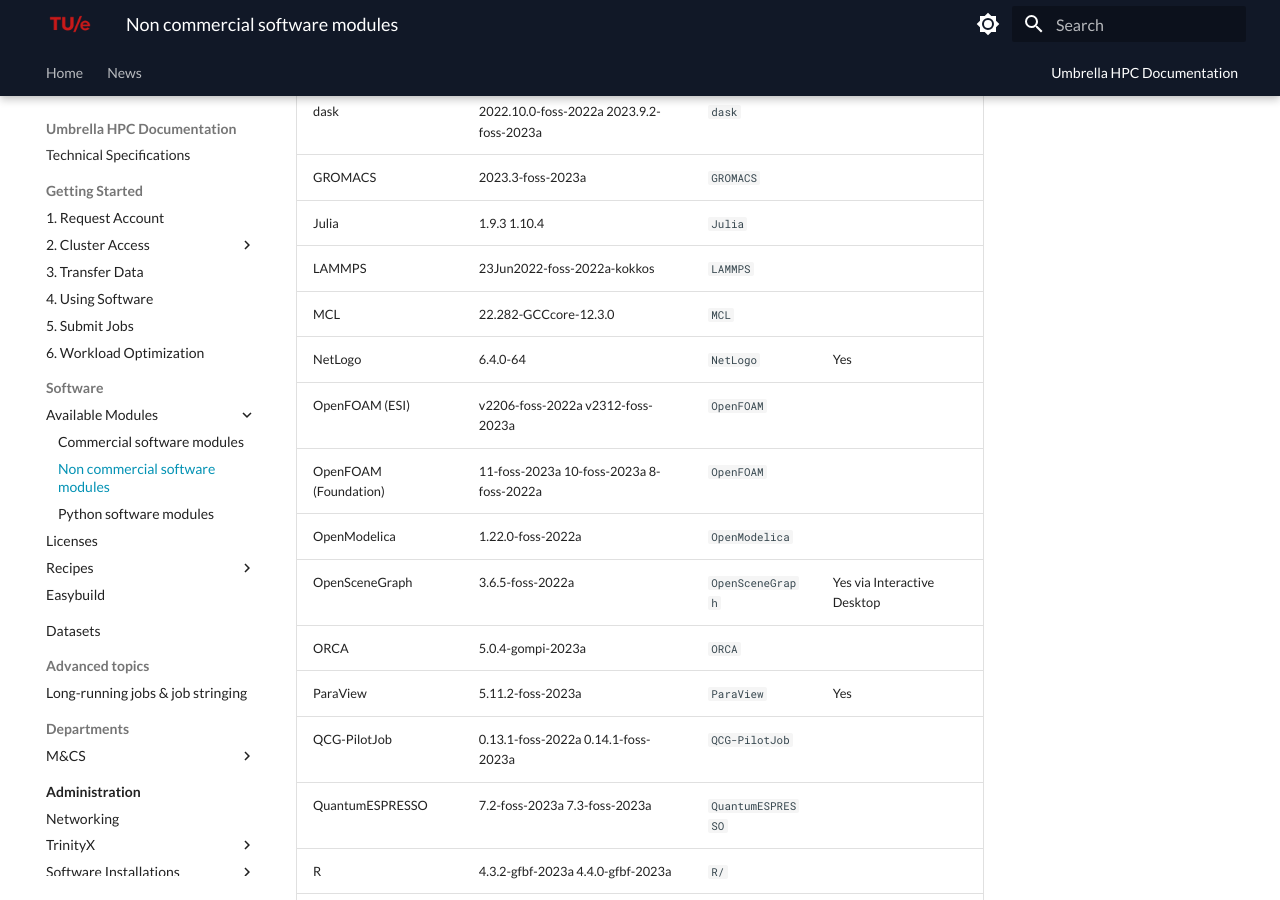
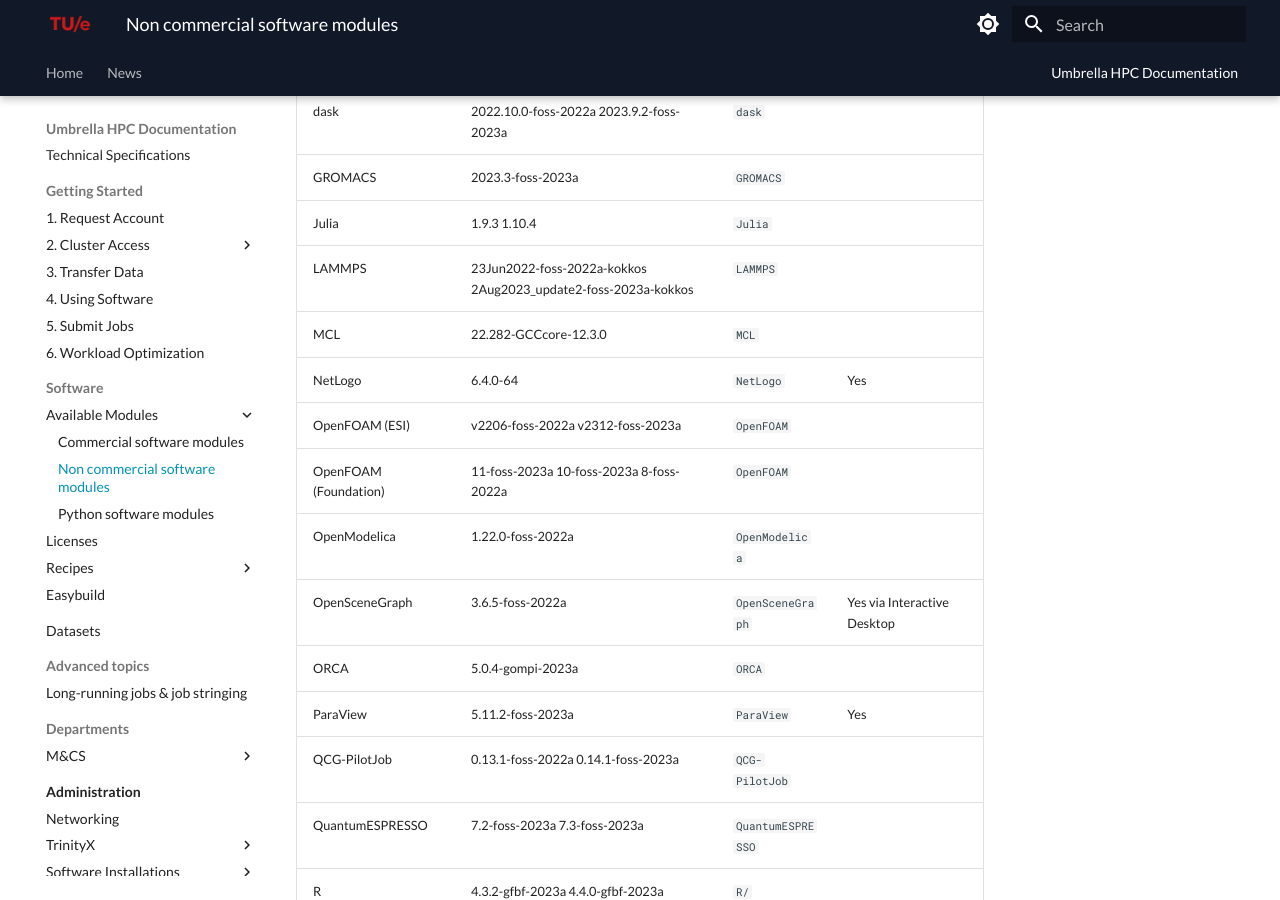
Before and after one commit to gferhpc/supercomputing.tue.nl, an MkDocs documentation site: the page built from pages/documentation/software/modules/non-commercial.md, in a window 1280 px wide and 900 px high, scrolled down 957 px. Built offline with MkDocs 1.6.1 and Material for MkDocs 9.7.7, drawn with Linux system fonts in a browser that asks for light colours.

Commit message:
Update non-commercial.md

```diff
--- a/pages/documentation/software/modules/non-commercial.md
+++ b/pages/documentation/software/modules/non-commercial.md
@@ -83,7 +83,7 @@
 | dask           | 2022.10.0-foss-2022a 2023.9.2-foss-2023a | `dask`  | |
 | GROMACS        | 2023.3-foss-2023a                    | `GROMACS`   | |
 | Julia          | 1.9.3 1.10.4                         | `Julia`     | |
-| LAMMPS         | 23Jun2022-foss-2022a-kokkos          | `LAMMPS`    | |
+| LAMMPS         | 23Jun2022-foss-2022a-kokkos 2Aug2023_update2-foss-2023a-kokkos | `LAMMPS`    | |
 | MCL            | 22.282-GCCcore-12.3.0                | `MCL`       | |
 | NetLogo        | 6.4.0-64                    | `NetLogo`   | Yes |
 | OpenFOAM (ESI)      | v2206-foss-2022a v2312-foss-2023a | `OpenFOAM`  | |
```
